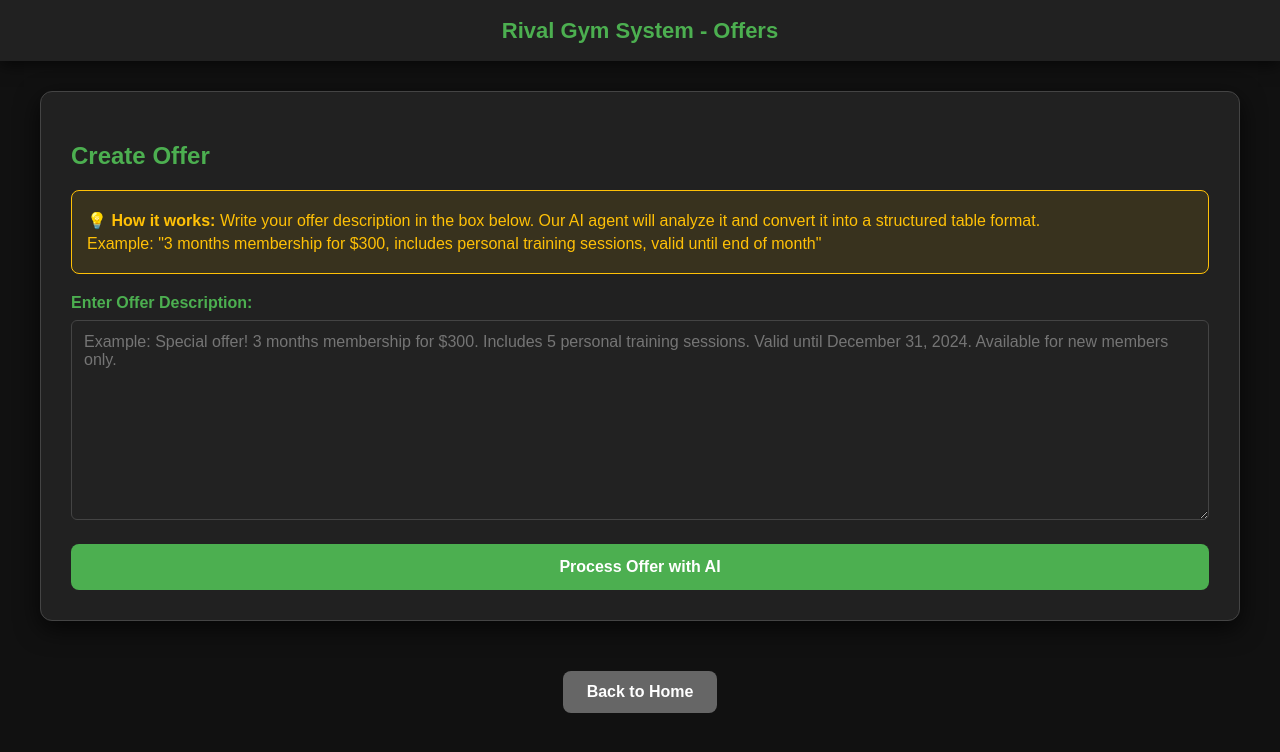
After one commit to aAhmedbiram/system, a Flask app: page /offers in a window 1280 px wide. The commit adds this page. Shown: the top 752 px of the page. Run offline with Flask 3, Linux system fonts and the light colour scheme; the visitor is signed in with stand-in values (Sample User, id 1); some libraries are stand-ins or nearby versions.

Commit message:
asfsdfsdf

```diff
--- a/system_app/app.py
+++ b/system_app/app.py
@@ -1212,6 +1212,118 @@ def data_management():
         traceback.print_exc()
         return render_template('data_management.html', member_count=0, attendance_count=0)
 
+@app.route('/offers', methods=['GET', 'POST'])
+@login_required
+def offers():
+    """Page for creating and processing offers with AI"""
+    if request.method == 'POST':
+        try:
+            offer_text = request.form.get('offer_text', '').strip()
+            if not offer_text:
+                flash('Please enter an offer description!', 'error')
+                return render_template('offers.html', offer_data=None)
+
+            # Process offer with AI
+            structured_data = process_offer_with_ai(offer_text)
+
+            if structured_data:
+                return render_template('offers.html', offer_data=structured_data)
+            else:
+                flash('Failed to process offer. Please try again.', 'error')
+                return render_template('offers.html', offer_data=None)
+
+        except Exception as e:
+            print(f"Error processing offer: {e}")
+            import traceback
+            traceback.print_exc()
+            flash(f'Error processing offer: {str(e)}', 'error')
+            return render_template('offers.html', offer_data=None)
+
+    # GET request
+    return render_template('offers.html', offer_data=None)
+
+
+def process_offer_with_ai(offer_text):
+    """Process offer text with AI and return structured data"""
+    try:
+        import json
+        import re
+
+        # Simple AI-like processing using pattern matching and extraction
+        # This can be replaced with actual AI API call (OpenAI, etc.)
+
+        structured_offer = {}
+
+        # Extract duration (e.g., "3 months", "6 months", "1 year")
+        duration_match = re.search(r'(\d+)\s*(month|months|year|years|week|weeks)', offer_text, re.IGNORECASE)
+        if duration_match:
+            structured_offer['Duration'] = f"{duration_match.group(1)} {duration_match.group(2)}"
+
+        # Extract price (e.g., "$300", "300 dollars", "AED 500")
+        price_match = re.search(r'[\$€£AED]?\s*(\d+(?:\.\d+)?)', offer_text, re.IGNORECASE)
+        if price_match:
+            currency = re.search(r'[\$€£AED]', offer_text, re.IGNORECASE)
+            currency_symbol = currency.group(0) if currency else '$'
+            structured_offer['Price'] = f"{currency_symbol}{price_match.group(1)}"
+
+        # Extract features/benefits
+        features = []
+        if re.search(r'personal training|pt session', offer_text, re.IGNORECASE):
+            pt_match = re.search(r'(\d+)\s*(personal training|pt)', offer_text, re.IGNORECASE)
+            if pt_match:
+                features.append(f"{pt_match.group(1)} Personal Training Sessions")
+            else:
+                features.append("Personal Training Sessions")
+
+        if re.search(r'nutrition|diet', offer_text, re.IGNORECASE):
+            features.append("Nutrition Consultation")
+
+        if re.search(r'gym access|access', offer_text, re.IGNORECASE):
+            features.append("Full Gym Access")
+
+        if features:
+            structured_offer['Features'] = ', '.join(features)
+
+        # Extract validity/expiry date
+        date_patterns = [
+            r'valid until (\w+ \d{1,2},? \d{4})',
+            r'until (\w+ \d{1,2},? \d{4})',
+            r'expires? (\w+ \d{1,2},? \d{4})',
+            r'until (\d{1,2}/\d{1,2}/\d{4})',
+            r'valid until (\d{1,2}-\d{1,2}-\d{4})',
+        ]
+        for pattern in date_patterns:
+            date_match = re.search(pattern, offer_text, re.IGNORECASE)
+            if date_match:
+                structured_offer['Valid Until'] = date_match.group(1)
+                break
+
+        # Extract membership type
+        if re.search(r'new member', offer_text, re.IGNORECASE):
+            structured_offer['Eligibility'] = "New Members Only"
+        elif re.search(r'existing member|current member', offer_text, re.IGNORECASE):
+            structured_offer['Eligibility'] = "Existing Members Only"
+        else:
+            structured_offer['Eligibility'] = "All Members"
+
+        # Extract offer type
+        if re.search(r'special|promo|discount|deal', offer_text, re.IGNORECASE):
+            structured_offer['Offer Type'] = "Special Promotion"
+        else:
+            structured_offer['Offer Type'] = "Standard Offer"
+
+        # Add description
+        structured_offer['Description'] = offer_text[:200] + ('...' if len(offer_text) > 200 else '')
+
+        # Return as list of one item for table display
+        return [structured_offer]
+
+    except Exception as e:
+        print(f"Error in process_offer_with_ai: {e}")
+        import traceback
+        traceback.print_exc()
+        return None
+
 # === Run application ===
 if __name__ == '__main__':
     port = int(os.environ.get("PORT", 5000))
--- a/system_app/templates/index.html
+++ b/system_app/templates/index.html
@@ -295,6 +295,7 @@
         <a class="attendance-btn" href="{{ url_for('attendance_table')}}">Attendance Table</a>
         <a class="attendance-backup-btn" href="/attendance_backup">Attendance Backup</a>
         <a class="attendance-btn" href="{{ url_for('invitations') }}" style="background-color: #9c27b0;">Invitations</a>
+        <a class="attendance-btn" href="{{ url_for('offers') }}" style="background-color: #ff9800;">Offers</a>
         {% if session.username == 'rino' %}
         <a class="send-email-btn" href="{{ url_for('send_email') }}">Send Email to Members</a>
         <a class="send-email-btn" href="{{ url_for('data_management') }}" style="background-color: #f44336;">Data Management</a>
--- /dev/null
+++ b/system_app/templates/offers.html
@@ -0,0 +1,311 @@
+<!DOCTYPE html>
+<html lang="en">
+<head>
+    <meta charset="UTF-8">
+    <meta name="viewport" content="width=device-width, initial-scale=1.0">
+    <title>Offers - Rival Gym System</title>
+    <style>
+        body {
+            font-family: Arial, sans-serif;
+            margin: 0;
+            padding: 0;
+            background: #111;
+            color: #fff;
+        }
+
+        header {
+            background-color: rgba(34, 34, 34, 0.95);
+            color: #4caf50;
+            padding: 0.8em 1em;
+            text-align: center;
+            font-size: 22px;
+            font-weight: bold;
+            box-shadow: 0 4px 15px rgba(0,0,0,0.6);
+        }
+
+        header h1 {
+            margin: 0;
+            padding: 0;
+            font-size: 22px;
+        }
+
+        .container {
+            max-width: 1200px;
+            margin: 30px auto;
+            padding: 0 20px;
+        }
+
+        .input-section {
+            background: rgba(34, 34, 34, 0.95);
+            padding: 30px;
+            border-radius: 12px;
+            box-shadow: 0 8px 25px rgba(0, 0, 0, 0.7);
+            border: 1px solid #444;
+            margin-bottom: 30px;
+        }
+
+        h2 {
+            color: #4caf50;
+            margin-bottom: 20px;
+            font-size: 24px;
+        }
+
+        .form-group {
+            margin-bottom: 20px;
+        }
+
+        label {
+            display: block;
+            color: #4caf50;
+            margin-bottom: 8px;
+            font-weight: bold;
+        }
+
+        textarea {
+            width: 100%;
+            padding: 12px;
+            background: #222;
+            border: 1px solid #444;
+            border-radius: 6px;
+            color: white;
+            font-size: 16px;
+            box-sizing: border-box;
+            min-height: 200px;
+            resize: vertical;
+            font-family: Arial, sans-serif;
+        }
+
+        textarea:focus {
+            outline: none;
+            border-color: #4caf50;
+            box-shadow: 0 0 10px rgba(76, 175, 80, 0.5);
+        }
+
+        .btn {
+            background-color: #4caf50;
+            color: white;
+            padding: 14px 28px;
+            border: none;
+            border-radius: 8px;
+            cursor: pointer;
+            font-size: 16px;
+            font-weight: bold;
+            transition: all 0.3s;
+            width: 100%;
+        }
+
+        .btn:hover {
+            background-color: #66d66a;
+            transform: scale(1.02);
+        }
+
+        .btn:disabled {
+            background-color: #666;
+            cursor: not-allowed;
+            opacity: 0.6;
+        }
+
+        .loading {
+            display: none;
+            text-align: center;
+            color: #4caf50;
+            margin-top: 20px;
+            font-size: 16px;
+        }
+
+        .loading.active {
+            display: block;
+        }
+
+        .result-section {
+            background: rgba(34, 34, 34, 0.95);
+            padding: 30px;
+            border-radius: 12px;
+            box-shadow: 0 8px 25px rgba(0, 0, 0, 0.7);
+            border: 1px solid #444;
+            margin-top: 30px;
+            display: none;
+        }
+
+        .result-section.active {
+            display: block;
+        }
+
+        .table-container {
+            overflow-x: auto;
+            margin-top: 20px;
+        }
+
+        table {
+            width: 100%;
+            border-collapse: collapse;
+            background: #222;
+        }
+
+        th, td {
+            border: 1px solid #444;
+            padding: 12px;
+            text-align: left;
+        }
+
+        th {
+            background-color: #333;
+            color: #4caf50;
+            font-weight: bold;
+        }
+
+        tr:nth-child(even) {
+            background-color: #2a2a2a;
+        }
+
+        tr:hover {
+            background-color: #333;
+        }
+
+        .error-message {
+            background: rgba(244, 67, 54, 0.1);
+            border: 1px solid #f44336;
+            border-radius: 8px;
+            padding: 15px;
+            color: #f44336;
+            margin-top: 20px;
+        }
+
+        .info-box {
+            background: rgba(255, 193, 7, 0.1);
+            border: 1px solid #ffc107;
+            border-radius: 8px;
+            padding: 15px;
+            margin-bottom: 20px;
+        }
+
+        .info-box p {
+            margin: 5px 0;
+            color: #ffc107;
+        }
+
+        .back-btn {
+            display: inline-block;
+            background-color: #666;
+            color: white;
+            padding: 12px 24px;
+            border-radius: 8px;
+            text-decoration: none;
+            font-size: 16px;
+            font-weight: bold;
+            transition: all 0.3s;
+            margin-top: 20px;
+        }
+
+        .back-btn:hover {
+            background-color: #777;
+            transform: scale(1.03);
+        }
+    </style>
+</head>
+<body>
+    <header>
+        <h1>Rival Gym System - Offers</h1>
+    </header>
+
+    {% with messages = get_flashed_messages(with_categories=true) %}
+      {% if messages %}
+        {% for category, message in messages %}
+          <div class="flash-message {{ category }}" style="max-width: 1200px; margin: 20px auto; padding: 16px; border-radius: 10px; font-weight: bold; text-align: center; background: {% if category == 'error' %}rgba(198, 40, 40, 0.95){% else %}rgba(46, 125, 50, 0.95){% endif %}; color: white; border: 1px solid {% if category == 'error' %}#e53935{% else %}#4caf50{% endif %};">
+            {{ message | safe }}
+          </div>
+        {% endfor %}
+      {% endif %}
+    {% endwith %}
+
+    <div class="container">
+        <div class="input-section">
+            <h2>Create Offer</h2>
+            <div class="info-box">
+                <p>💡 <strong>How it works:</strong> Write your offer description in the box below. Our AI agent will analyze it and convert it into a structured table format.</p>
+                <p>Example: "3 months membership for $300, includes personal training sessions, valid until end of month"</p>
+            </div>
+            <form id="offerForm" method="POST">
+                <div class="form-group">
+                    <label for="offer_text">Enter Offer Description:</label>
+                    <textarea id="offer_text" name="offer_text" placeholder="Example: Special offer! 3 months membership for $300. Includes 5 personal training sessions. Valid until December 31, 2024. Available for new members only." required>{{ request.form.get('offer_text', '') }}</textarea>
+                </div>
+                <button type="submit" class="btn" id="submitBtn">Process Offer with AI</button>
+                <div class="loading" id="loading">
+                    <p>🤖 AI is processing your offer... Please wait...</p>
+                </div>
+            </form>
+        </div>
+
+        <div class="result-section" id="resultSection">
+            <h2>Structured Offer Information</h2>
+            <div class="table-container" id="tableContainer">
+                <!-- Table will be inserted here by JavaScript -->
+            </div>
+        </div>
+
+        <div style="text-align: center;">
+            <a href="{{ url_for('index') }}" class="back-btn">Back to Home</a>
+        </div>
+    </div>
+
+    <script>
+        const form = document.getElementById('offerForm');
+        const loading = document.getElementById('loading');
+        const submitBtn = document.getElementById('submitBtn');
+        const resultSection = document.getElementById('resultSection');
+        const tableContainer = document.getElementById('tableContainer');
+
+        form.addEventListener('submit', function(e) {
+            submitBtn.disabled = true;
+            loading.classList.add('active');
+            resultSection.classList.remove('active');
+        });
+
+        // If there's offer data from the server, display it
+        {% if offer_data %}
+        const offerData = {{ offer_data | tojson }};
+        if (offerData && offerData.length > 0) {
+            displayOfferTable(offerData);
+        }
+        {% endif %}
+
+        function displayOfferTable(data) {
+            if (!data || data.length === 0) {
+                tableContainer.innerHTML = '<p style="color: #f44336;">No data to display</p>';
+                return;
+            }
+
+            let html = '<table><thead><tr>';
+
+            // Get all unique keys from all objects
+            const allKeys = new Set();
+            data.forEach(item => {
+                Object.keys(item).forEach(key => allKeys.add(key));
+            });
+
+            const keys = Array.from(allKeys);
+
+            // Create header
+            keys.forEach(key => {
+                html += `<th>${key.charAt(0).toUpperCase() + key.slice(1).replace(/_/g, ' ')}</th>`;
+            });
+            html += '</tr></thead><tbody>';
+
+            // Create rows
+            data.forEach(item => {
+                html += '<tr>';
+                keys.forEach(key => {
+                    const value = item[key] || '-';
+                    html += `<td>${value}</td>`;
+                });
+                html += '</tr>';
+            });
+
+            html += '</tbody></table>';
+            tableContainer.innerHTML = html;
+            resultSection.classList.add('active');
+        }
+    </script>
+</body>
+</html>
```
